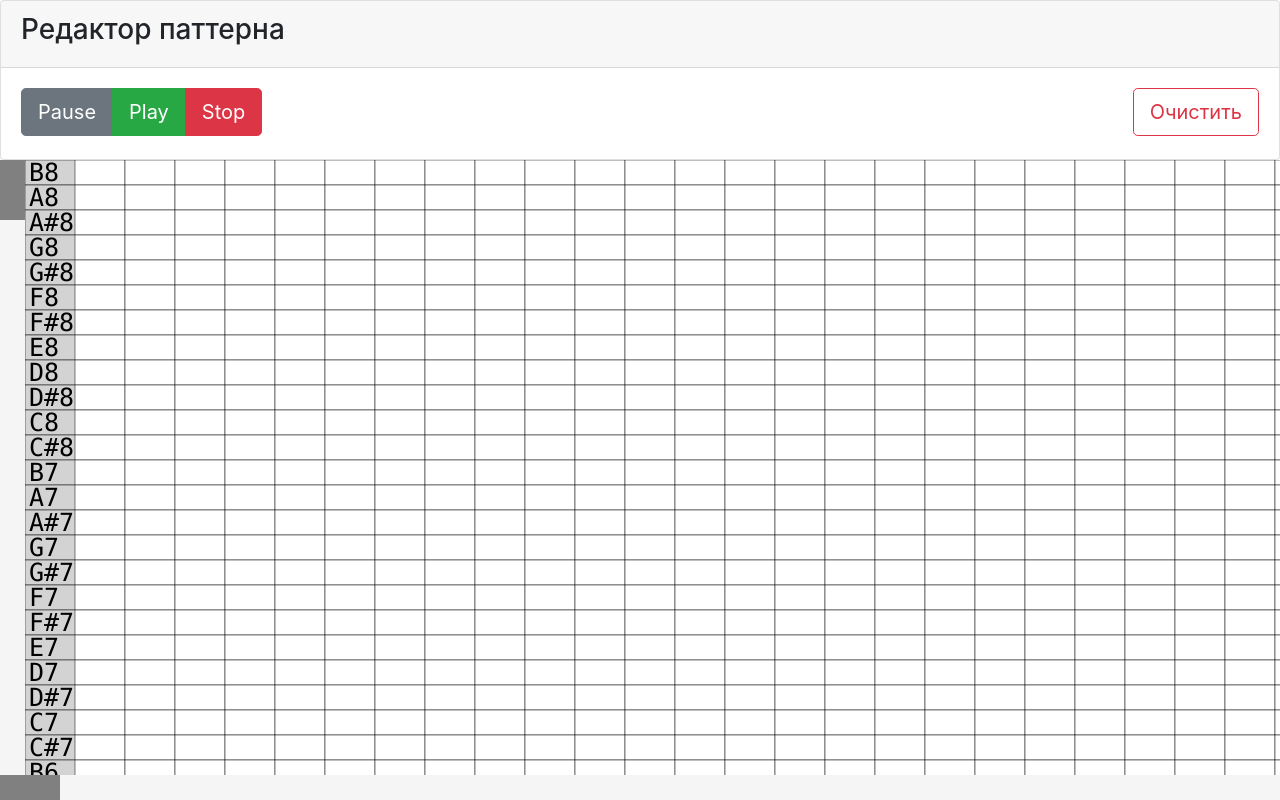
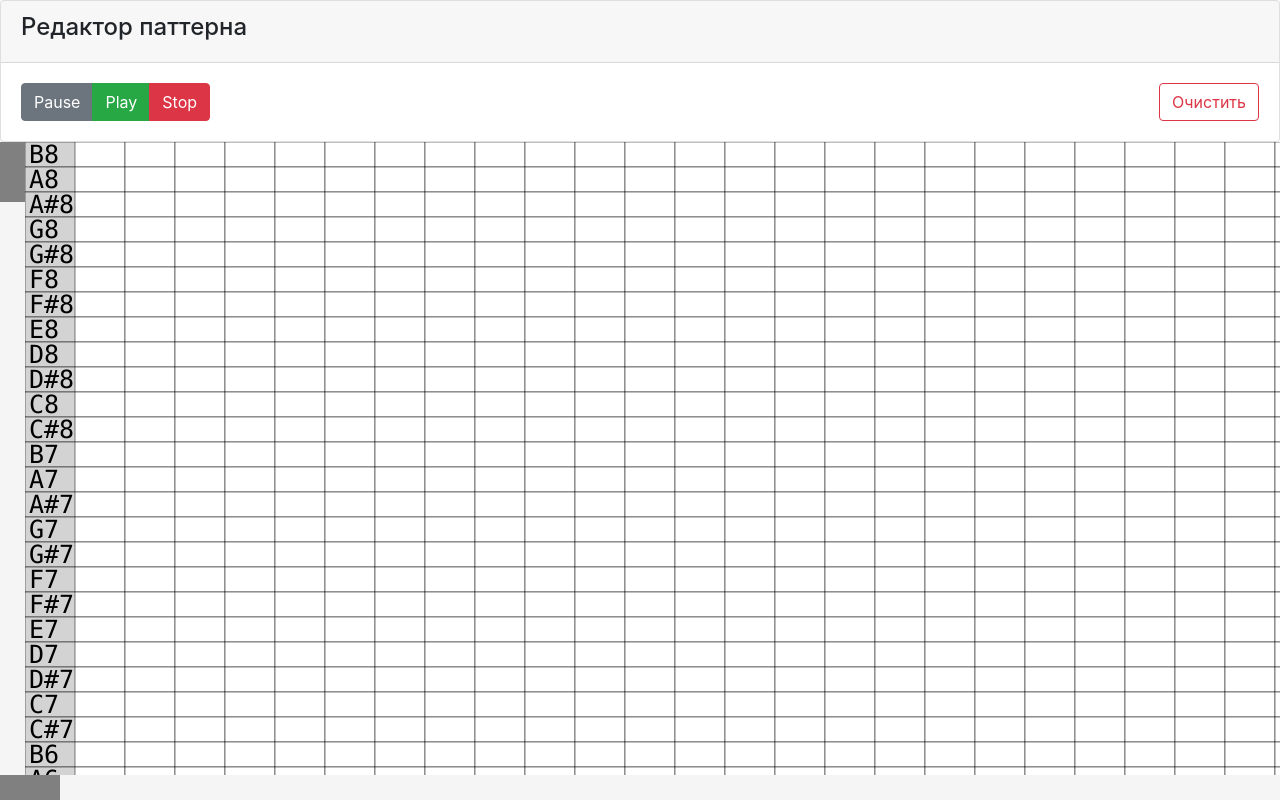
Before and after one commit to korsilyn/MusicShaper, a Django app: page /editor/ in a window 1280 px wide. Run offline with Django 3.2, Linux system fonts and the light colour scheme; some libraries are stand-ins or nearby versions.

Commit message:
sizing fix

```diff
--- a/main/templates/editor.html
+++ b/main/templates/editor.html
@@ -10,7 +10,7 @@
 {% endblock %}
 
 {% block 'body' %}
-    <div style="display: grid; grid-template-rows: 20vh 80vh; overflow: hidden;">
+    <div style="display: grid; height: 100vh; grid-template-rows: auto auto; overflow: hidden;">
         {% include 'melodySettings.html' %}
         {% include 'melodyEditor.html' %}
     </div>
@@ -56,9 +56,7 @@
             sound.release = 1;
             sound.volume = 0.1;
 
-            const track = musicPatternGrid.trackGrid;
-
-            track.oncellupdate = (x, y, value) => {
+            musicPatternGrid.trackGrid.oncellupdate = (x, y, value) => {
                 if (value) {
                     if (!audioContext) {
                         audioContext = new AudioContext();
@@ -72,7 +70,7 @@
                 }
             }
 
-            track.drawer.onenddraw = () => {
+            musicPatternGrid.trackGrid.drawer.onenddraw = () => {
                 sound.stop();
             }
         }
--- a/main/templates/melodySettings.html
+++ b/main/templates/melodySettings.html
@@ -1,14 +1,14 @@
 <div class="card">
     <div class="card-header">
-        <h3>Редактор паттерна</h3>
+        <h4>Редактор паттерна</h4>
     </div>
     <div class="card-body">
-        <div class="btn-group btn-group-lg">
+        <div class="btn-group">
             <button class="btn btn-secondary">Pause</button>
             <button class="btn btn-success">Play</button>
             <button class="btn btn-danger">Stop</button>
         </div>
-        <button class="btn btn-lg btn-outline-danger" style="float: right;"
+        <button class="btn btn-outline-danger" style="float: right;"
             onclick="musicPatternGrid.trackGrid.clear()">
             Очистить
         </button>
--- a/static/scripts/canvasGrid.js
+++ b/static/scripts/canvasGrid.js
@@ -92,10 +92,13 @@ class CanvasGrid extends Grid {
         }
 
         this.ctx.lineCap = 'square';
+        this.ctx.lineWidth = 0.5;
+        this.ctx.strokeStyle = this.options.gridColor;
 
         if (this.cellsToRender == 'all') {
             this.renderAll();
             this.cellsToRender = [];
+            return;
         }
 
         while (this.cellsToRender.length > 0) {
@@ -113,8 +116,6 @@ class CanvasGrid extends Grid {
         let ry = y * this.cellHeight;
         this.ctx.fillStyle = this.options.emptyColor;
         this.ctx.fillRect(rx, ry, this.cellWidth, this.cellHeight);
-        this.ctx.strokeStyle = this.options.gridColor;
-        this.ctx.lineWidth = 0.5;
         this.ctx.strokeRect(rx, ry, this.cellWidth, this.cellHeight);
     }
 
--- a/static/scripts/grid.js
+++ b/static/scripts/grid.js
@@ -73,9 +73,6 @@ class Grid {
                 }
                 else {
                     delete this.cells[y][x];
-                    if (this.cells[y].length < this.width / 10 && !this.cells[y].find(v => v != undefined)) {
-                        delete this.cells[y];
-                    }
                 }
                 return true;
             }
```
